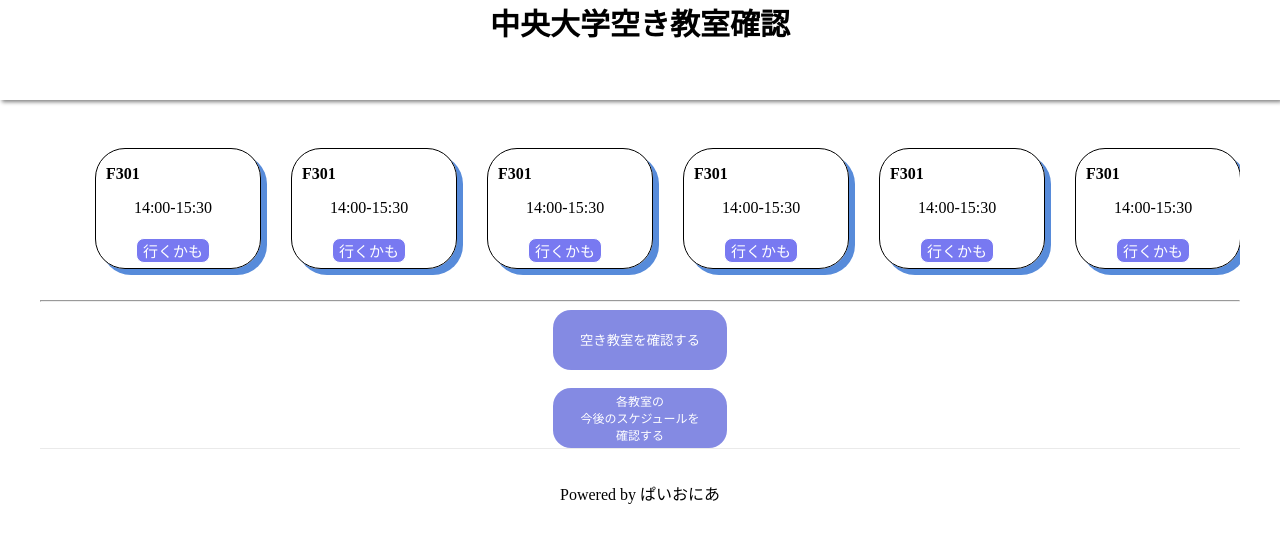
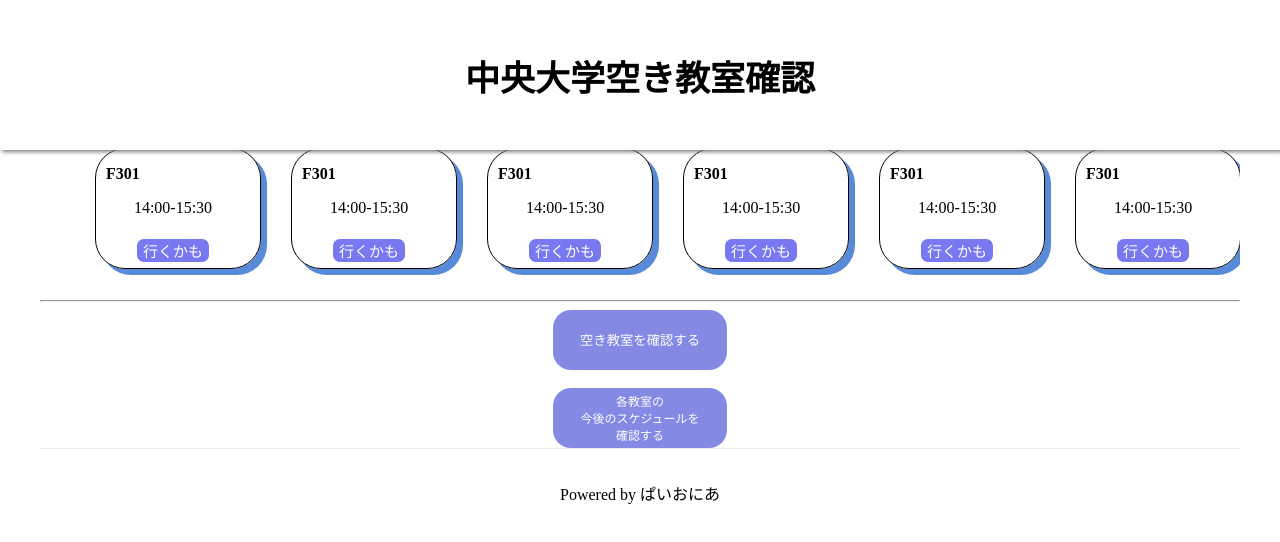
Before and after one commit to v-code-team-pioneer-inc/ccrs-frontend, a Next.js app: page / in a window 1280 px wide. Shown: the top 542 px of the page. Built offline with nearby package versions, Linux system fonts and the light colour scheme.

Commit message:
上に余白入れ

```diff
--- a/styles/common/Header.module.css
+++ b/styles/common/Header.module.css
@@ -9,8 +9,9 @@
     transition: top 300ms;
     box-shadow: 2px 2px 4px gray;
     font-family: monospace;
-    font-size: 30px;
+    font-size: 35px;
     text-align: center;
+    padding-top: 50px;
 
   }
 
```
